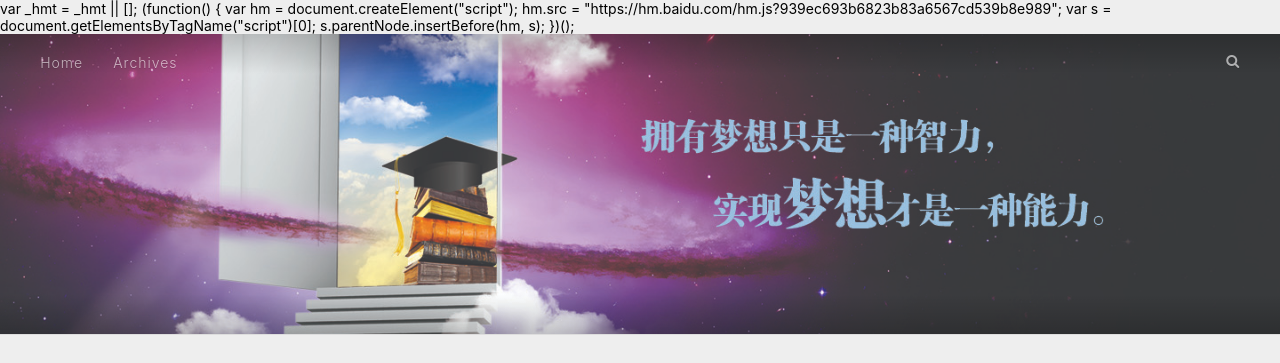
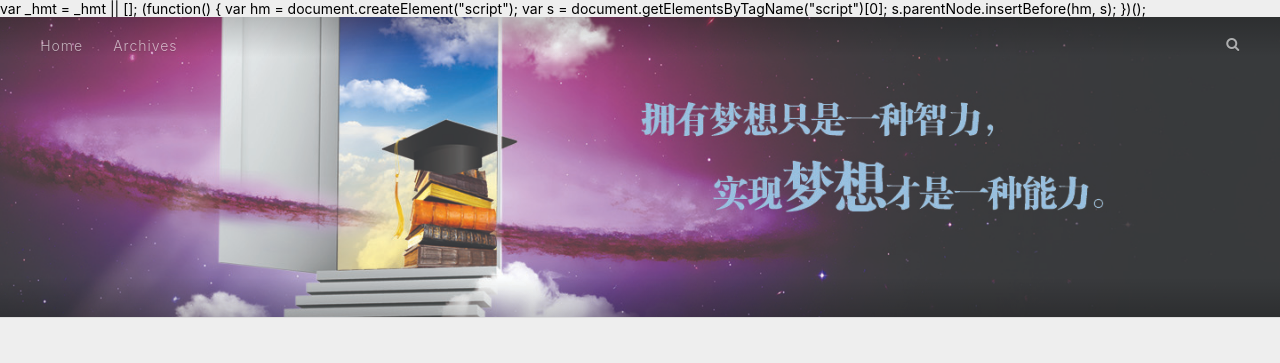
Before and after one commit to Lixu-a/Lixu-a.github.io, a plain HTML site: page 2020/05/11/pagetest/index.html in a window 1280 px wide. Shown: the top 363 px of the page. Drawn offline with nearby package versions, Linux system fonts and the light colour scheme.

Commit message:
Site updated: 2020-05-17 14:36:28

```diff
--- a/2020/05/11/pagetest/index.html
+++ b/2020/05/11/pagetest/index.html
@@ -36,7 +36,7 @@
 var _hmt = _hmt || [];
 (function() {
     var hm = document.createElement("script");
-    hm.src = "https://hm.baidu.com/hm.js?939ec693b6823b83a6567cd539b8e989";
+    <!-- hm.src = "https://hm.baidu.com/hm.js?939ec693b6823b83a6567cd539b8e989"; -->
     var s = document.getElementsByTagName("script")[0];
     s.parentNode.insertBefore(hm, s);
 })();
```
Also changed, not shown: 2020/05/17/hello-world/index.html (+1 -1 lines), 2020/05/17/写一个npm插件/index.html (+1 -1 lines), archives/2020/05/index.html (+1 -1 lines), archives/2020/index.html (+1 -1 lines), archives/index.html (+1 -1 lines), index.html (+1 -1 lines).
